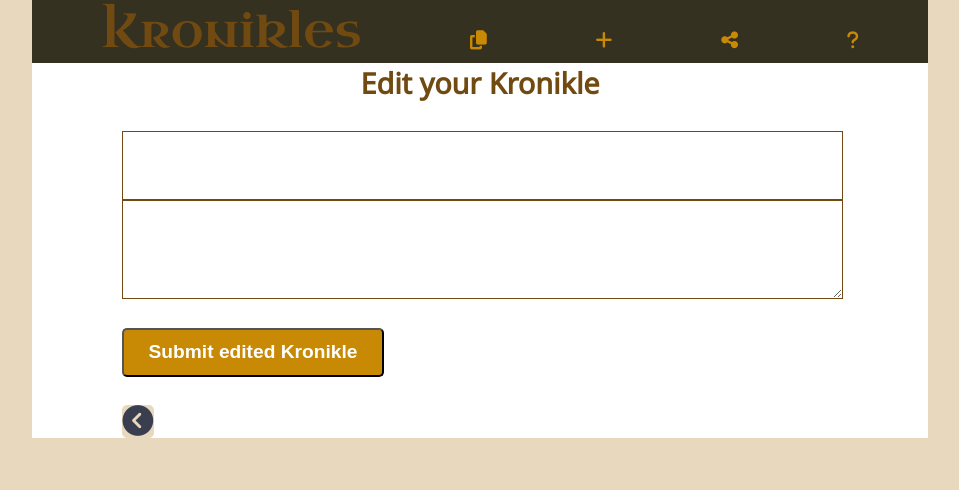
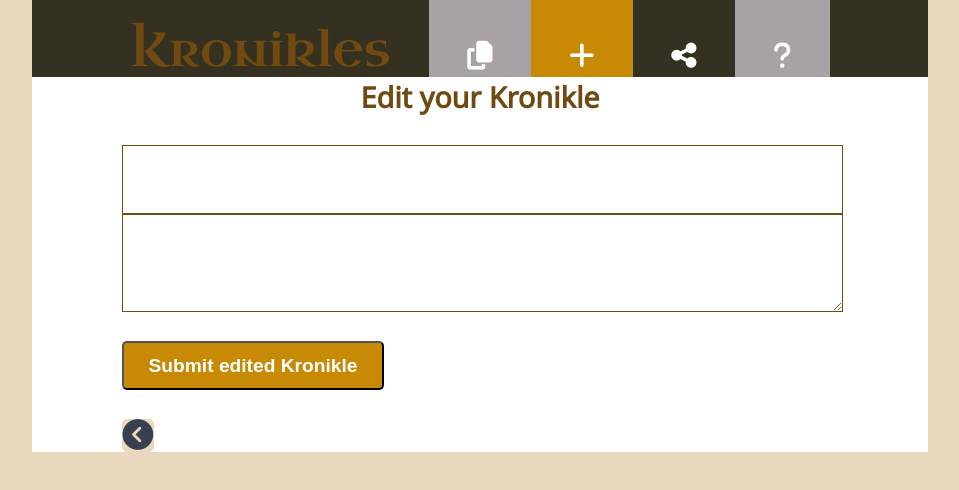
Before and after one commit to morwen80/Knonikles-frontend, a React (Create React App) app: page /kronikles/1/edit in a window 1280 px wide. Shown: the top 490 px of the page, without its empty margins (160-1119 px from the left). Built offline with nearby package versions, Linux system fonts and the light colour scheme; no server answers; a web font is replaced by a local one.

Commit message:
add transition to nav buttons

```diff
--- a/src/components/Header.js
+++ b/src/components/Header.js
@@ -1,24 +1,22 @@
-import React, {Component} from 'react';
+import React, { Component } from 'react';
 import { NavLink } from 'react-router-dom';
 
-class Header extends Component{
+class Header extends Component {
 
-  render(){
-    return(
-      <nav>
+render(){
+  return (
+    <nav>
       <ul>
         <NavLink id="navLogo" activeClassName="is-active" to='/'>Kronikles</NavLink>
-        <NavLink activeClassName="is-active" to='/'><i className="fas fa-copy" alt="All Kronikles"></i></NavLink>
-        <NavLink to='/new'><i className="fas fa-plus" alt="Add Kronikle"></i></NavLink>
+        <NavLink id="navShowAll" activeClassName="is-active" to='/'><i className="fas fa-copy" alt="All Kronikles"></i></NavLink>
+        <NavLink id="navAddNew" to='/new'><i className="fas fa-plus" alt="Add Kronikle"></i></NavLink>
 
         <NavLink to='/ADDLINK'><i className="fas fa-share-alt" alt="Share"></i></NavLink>
-        <NavLink to='/about'><i className="fas fa-question" alt="About"></i></NavLink>
-    </ul>
-
-      </nav>
+        <NavLink id="navAbout" to='/about'><i className="fas fa-question" alt="About"></i></NavLink>
+      </ul>
+    </nav>
     )
   }
 }
 
-
 export default Header
--- a/src/index.css
+++ b/src/index.css
@@ -3,6 +3,7 @@
 * {
   padding: 0;
   margin: 0;
+  /* border: 1px solid red; */
 }
 
 :root {
@@ -49,9 +50,7 @@ body {
   width: 70%;
   margin: 0 auto;
   background-color: white;
-
 }
-
 
 h2 {
   text-align: center;
@@ -70,41 +69,58 @@ h3 {
   width: 80%;
 }
 
+ul {
+  list-style: none;
+}
 
 /*   END COMMONS */
 
-ul {
-  list-style: none;
+
+/* HEADER */
+
+.fas {
+  font-size: 1.5rem;
+  color: #fff;
+  transition: transform 1s;
 }
-/* HEADER */
-.fas {
-  font-size: 1rem;
-  margin-left: 1rem;
+nav .fas:hover {
+  transform: translateY(-1.3rem);
 }
 nav {
+  display: flex;
+  justify-content: space-around;
+  align-items: flex-end;
+  height: 4rem;
   width: 100%;
-  margin: 0 auto;
-  /* margin-bottom: 2rem; */
-  text-align: center;
   background-color: var(--darkGreen);
 }
+
 nav ul > * {
-  display: inline;
   font-size: 2rem;
-  padding: 0 5%;
+   padding: 1.5rem 2rem 0 2rem;
+}
+#navShowAll {
+  background-color: var(--grey);
+}
+#navAddNew {
+  background-color: var(--gold);
+}
+#navAbout {
+  background-color: var(--grey);
 }
 
 #navLogo {
-  padding-top: 1rem;
   font-family: 'Uncial Antiqua', cursive;
   color: var(--darkBrown);
-  text-align: center;
   font-size: 2.5rem;
-  margin: 0 auto;
+  margin-bottom: 0.2rem;
+  padding: 0 2rem 0 0;
+  line-height: 90%;
 }
 
 
 /* HOMEPAGE WITH ALL THE NOTES PREVIEW */
+
 
 
 #kronikleSpace {
```
